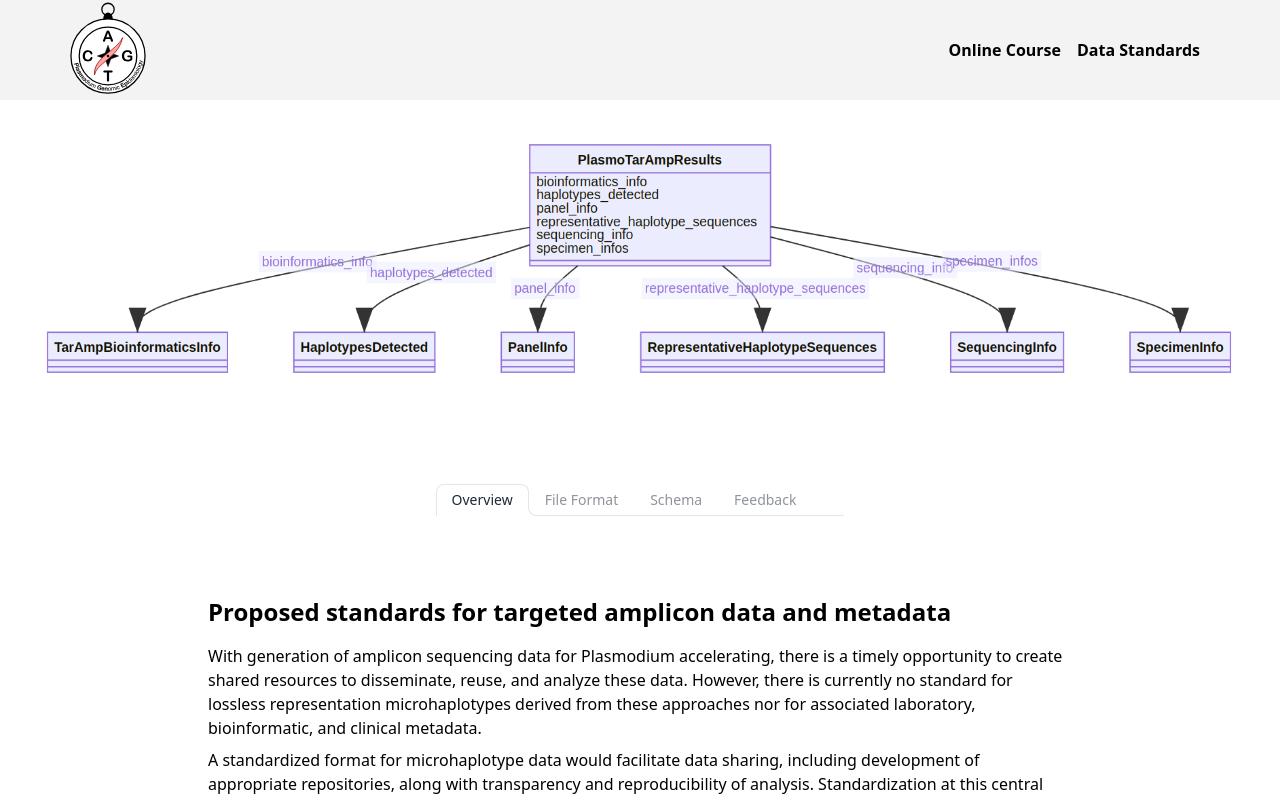
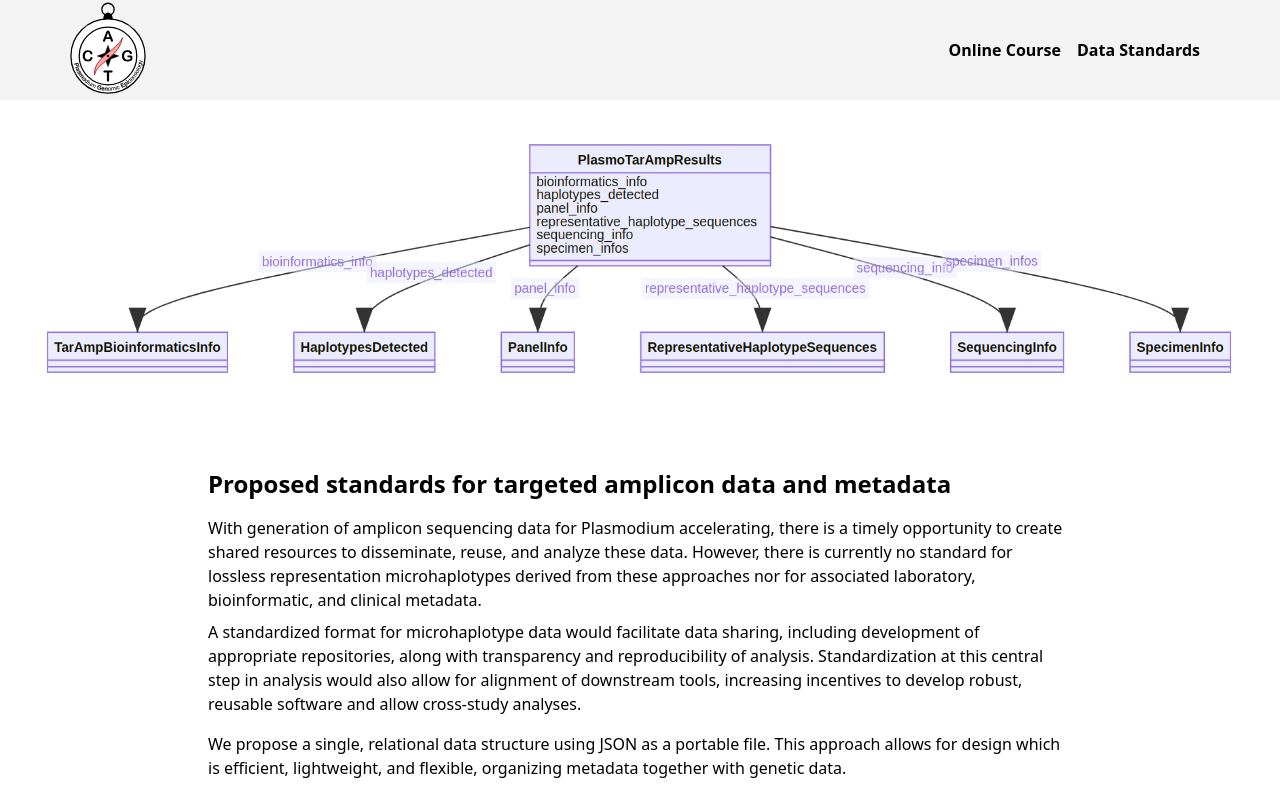
Before and after one commit to PlasmoGenEpi/plasmogenepi-website, a Next.js app: page /DataStandards in a window 1280 px wide. Shown: the top 800 px of the page. Built offline with nearby package versions, Linux system fonts and the light colour scheme.

Commit message:
removed tabs

```diff
--- a/app/(Layout)/DataStandards/page.tsx
+++ b/app/(Layout)/DataStandards/page.tsx
@@ -20,7 +20,7 @@ export default function DataStandards() {
           className=""
         />
       </div>
-      <div className="mx-auto max-w-4xl py-12">
+      {/* <div className="mx-auto max-w-4xl py-12">
         <div className="tabs  justify-center">
           <a
             onClick={(e) => {
@@ -64,7 +64,7 @@ export default function DataStandards() {
           </a>
           <div className="tab tab-lifted pointer-events-none grow"></div>
         </div>
-      </div>
+      </div> */}
       <div className="mx-auto mt-8 max-w-4xl">
         {page === 0 ? (
           <MissionStatement />
```
